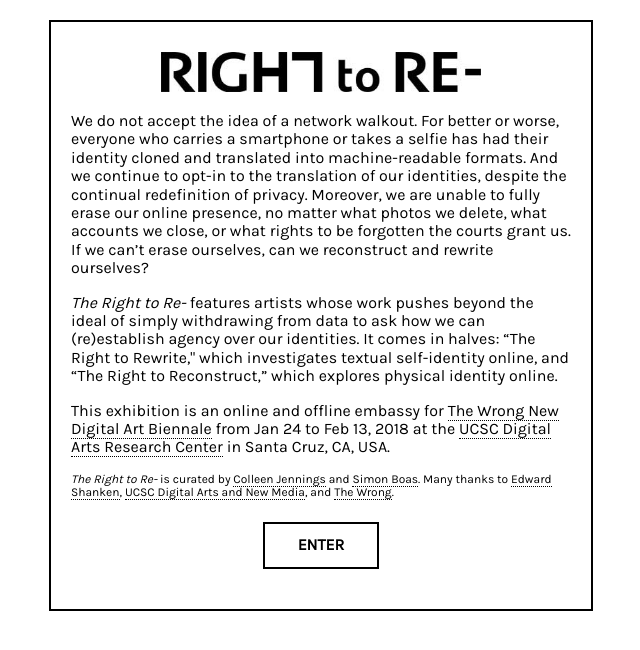
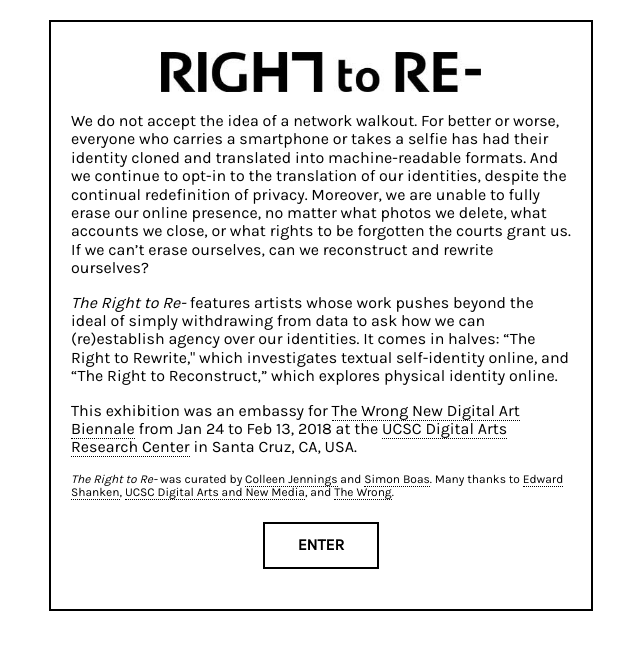
Before and after one commit to bearsoup/right-to-re, a plain HTML site: page index.html in a window 1280 px wide. Shown: the top 650 px of the page, without its empty margins (319-959 px from the left). Drawn offline with nearby package versions, Linux system fonts and the light colour scheme.

Commit message:
change info to past tense

```diff
--- a/index.html
+++ b/index.html
@@ -53,10 +53,10 @@
           <em>The Right to Re-</em> features artists whose work pushes beyond the ideal of simply withdrawing from data to ask how we can (re)establish agency over our identities. It comes in halves: “The Right to Rewrite," which investigates textual self-identity online, and “The Right to Reconstruct,” which explores physical identity online.
         </p>
         <p>
-          This exhibition is an online and offline embassy for <a href="http://thewrong.org/">The Wrong New Digital Art Biennale</a> from Jan 24 to Feb 13, 2018 at the <a href="https://goo.gl/maps/hn4PwTq5cEF2">UCSC Digital Arts Research Center</a> in Santa Cruz, CA, USA.
+          This exhibition was an embassy for <a href="http://thewrong.org/">The Wrong New Digital Art Biennale</a> from Jan 24 to Feb 13, 2018 at the <a href="https://goo.gl/maps/hn4PwTq5cEF2">UCSC Digital Arts Research Center</a> in Santa Cruz, CA, USA.
         </p>
         <p class="credits-text">
-          <em>The Right to Re-</em> is curated by <a href="http://www.colleenjenningsart.com">Colleen Jennings</a> and <a href="http://simonboas.com">Simon Boas</a>. Many thanks to <a href="http://artexetra.com">Edward Shanken</a>, <a href="http://danm.ucsc.edu">UCSC Digital Arts and New Media</a>, and <a href="http://thewrong.org">The Wrong</a>.
+          <em>The Right to Re-</em> was curated by <a href="http://www.colleenjenningsart.com">Colleen Jennings</a> and <a href="http://simonboas.com">Simon Boas</a>. Many thanks to <a href="http://artexetra.com">Edward Shanken</a>, <a href="http://danm.ucsc.edu">UCSC Digital Arts and New Media</a>, and <a href="http://thewrong.org">The Wrong</a>.
         </p>
         <p id="enter-btn" class="statement-btn"><strong>ENTER</strong></p>
       </div>
```
